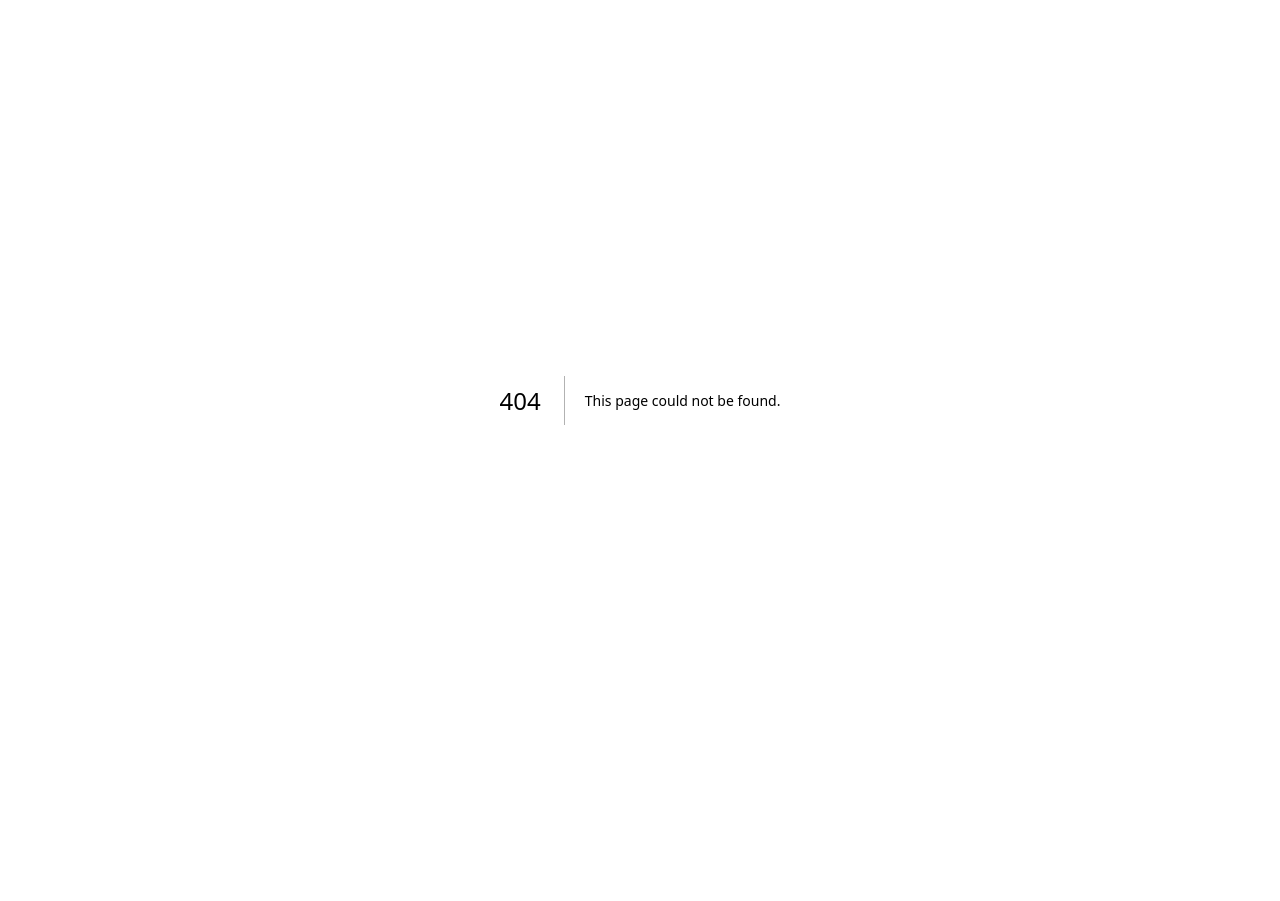
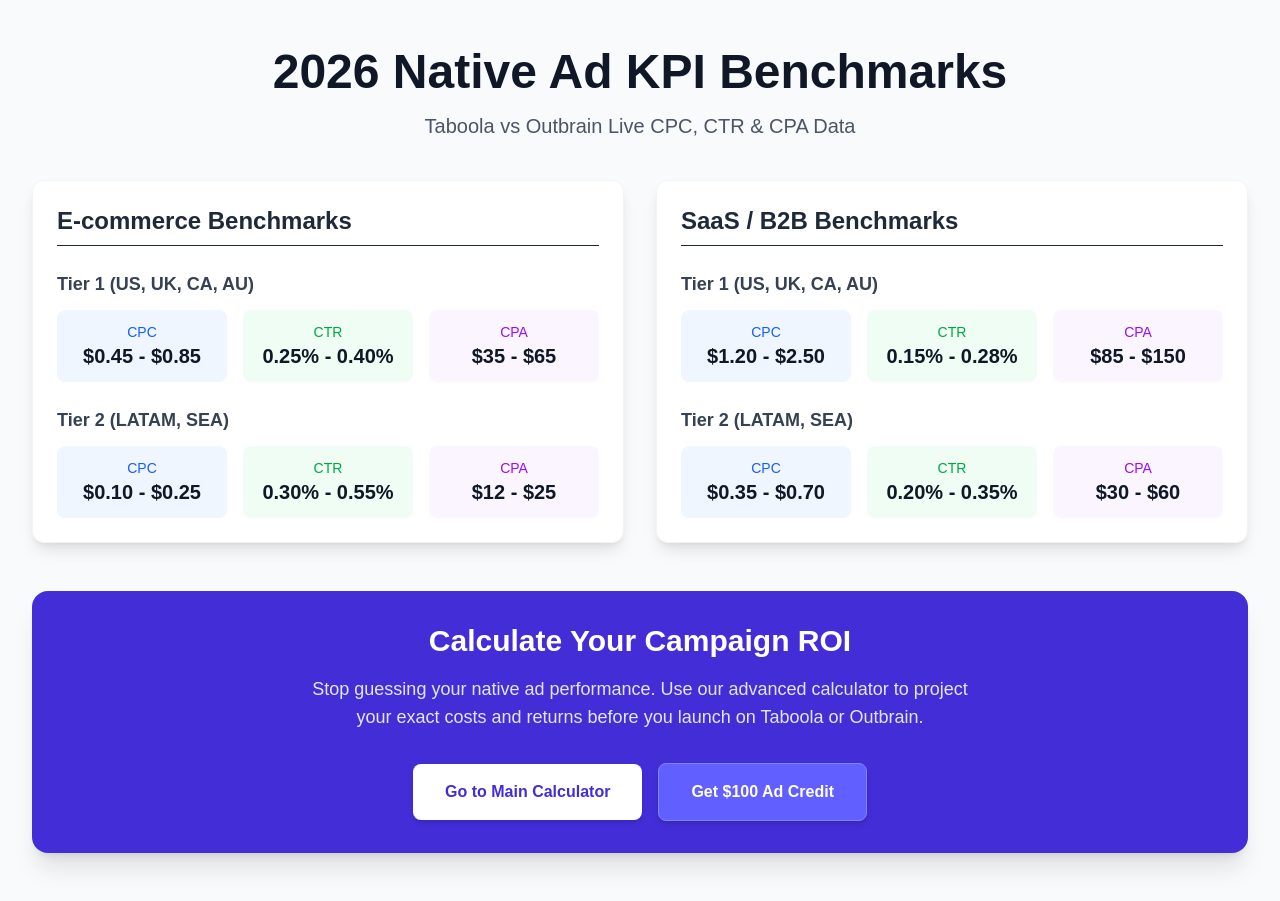
Before and after one commit to wcy150817-ai/influencer-rate-calculator, a Next.js app: page /native-ad-benchmarks-taboola-outbrain in a window 1280 px wide. Before the commit this address had no page. Before the commit the page ends 800 px from the top, so only its background shows below. Built offline with nearby package versions, Linux system fonts and the light colour scheme.

Commit message:
feat: Add Native Ad KPI Benchmarks dashboard

```diff
--- /dev/null
+++ b/src/app/native-ad-benchmarks-taboola-outbrain/page.tsx
@@ -0,0 +1,167 @@
+import React from 'react';
+import { Metadata } from 'next';
+import Link from 'next/link';
+
+export const metadata: Metadata = {
+  title: '2026 Native Ad KPI Benchmarks: Taboola vs Outbrain Live CPC Data',
+  description: 'Compare live CPC, CTR, and CPA benchmarks for Taboola and Outbrain across Tier 1 and Tier 2 geos for E-com and SaaS.',
+};
+
+export default function NativeAdBenchmarksPage() {
+  const jsonLd = {
+    '@context': 'https://schema.org',
+    '@graph': [
+      {
+        '@type': 'Article',
+        headline: '2026 Native Ad KPI Benchmarks: Taboola vs Outbrain Live CPC Data',
+        description: 'Detailed analysis of native advertising KPIs for Taboola and Outbrain in 2026.',
+        author: {
+          '@type': 'Organization',
+          name: 'Influencer Rate Calculator'
+        }
+      },
+      {
+        '@type': 'Dataset',
+        name: '2026 Taboola and Outbrain KPI Benchmarks',
+        description: 'CPC, CTR, and CPA data for native ads across different verticals and tiers.',
+        creator: {
+          '@type': 'Organization',
+          name: 'Influencer Rate Calculator'
+        }
+      }
+    ]
+  };
+
+  return (
+    <div className="min-h-screen bg-gray-50 py-12 px-4 sm:px-6 lg:px-8">
+      <script
+        type="application/ld+json"
+        dangerouslySetInnerHTML={{ __html: JSON.stringify(jsonLd) }}
+      />
+      <div className="max-w-7xl mx-auto">
+        <header className="mb-10 text-center">
+          <h1 className="text-4xl font-extrabold text-gray-900 sm:text-5xl">
+            2026 Native Ad KPI Benchmarks
+          </h1>
+          <p className="mt-4 text-xl text-gray-600">
+            Taboola vs Outbrain Live CPC, CTR & CPA Data
+          </p>
+        </header>
+
+        {/* Dashboard Grid */}
+        <div className="grid grid-cols-1 md:grid-cols-2 gap-8 mb-12">
+
+          {/* E-commerce Card */}
+          <div className="bg-white rounded-xl shadow-lg p-6 border border-gray-100">
+            <h2 className="text-2xl font-bold text-gray-800 mb-6 border-b pb-2">E-commerce Benchmarks</h2>
+
+            <div className="space-y-6">
+              <div>
+                <h3 className="text-lg font-semibold text-gray-700 mb-3">Tier 1 (US, UK, CA, AU)</h3>
+                <div className="grid grid-cols-3 gap-4 text-center">
+                  <div className="bg-blue-50 p-3 rounded-lg">
+                    <p className="text-sm text-blue-600 font-medium">CPC</p>
+                    <p className="text-xl font-bold text-gray-900">$0.45 - $0.85</p>
+                  </div>
+                  <div className="bg-green-50 p-3 rounded-lg">
+                    <p className="text-sm text-green-600 font-medium">CTR</p>
+                    <p className="text-xl font-bold text-gray-900">0.25% - 0.40%</p>
+                  </div>
+                  <div className="bg-purple-50 p-3 rounded-lg">
+                    <p className="text-sm text-purple-600 font-medium">CPA</p>
+                    <p className="text-xl font-bold text-gray-900">$35 - $65</p>
+                  </div>
+                </div>
+              </div>
+
+              <div>
+                <h3 className="text-lg font-semibold text-gray-700 mb-3">Tier 2 (LATAM, SEA)</h3>
+                <div className="grid grid-cols-3 gap-4 text-center">
+                  <div className="bg-blue-50 p-3 rounded-lg">
+                    <p className="text-sm text-blue-600 font-medium">CPC</p>
+                    <p className="text-xl font-bold text-gray-900">$0.10 - $0.25</p>
+                  </div>
+                  <div className="bg-green-50 p-3 rounded-lg">
+                    <p className="text-sm text-green-600 font-medium">CTR</p>
+                    <p className="text-xl font-bold text-gray-900">0.30% - 0.55%</p>
+                  </div>
+                  <div className="bg-purple-50 p-3 rounded-lg">
+                    <p className="text-sm text-purple-600 font-medium">CPA</p>
+                    <p className="text-xl font-bold text-gray-900">$12 - $25</p>
+                  </div>
+                </div>
+              </div>
+            </div>
+          </div>
+
+          {/* SaaS Card */}
+          <div className="bg-white rounded-xl shadow-lg p-6 border border-gray-100">
+            <h2 className="text-2xl font-bold text-gray-800 mb-6 border-b pb-2">SaaS / B2B Benchmarks</h2>
+
+            <div className="space-y-6">
+              <div>
+                <h3 className="text-lg font-semibold text-gray-700 mb-3">Tier 1 (US, UK, CA, AU)</h3>
+                <div className="grid grid-cols-3 gap-4 text-center">
+                  <div className="bg-blue-50 p-3 rounded-lg">
+                    <p className="text-sm text-blue-600 font-medium">CPC</p>
+                    <p className="text-xl font-bold text-gray-900">$1.20 - $2.50</p>
+                  </div>
+                  <div className="bg-green-50 p-3 rounded-lg">
+                    <p className="text-sm text-green-600 font-medium">CTR</p>
+                    <p className="text-xl font-bold text-gray-900">0.15% - 0.28%</p>
+                  </div>
+                  <div className="bg-purple-50 p-3 rounded-lg">
+                    <p className="text-sm text-purple-600 font-medium">CPA</p>
+                    <p className="text-xl font-bold text-gray-900">$85 - $150</p>
+                  </div>
+                </div>
+              </div>
+
+              <div>
+                <h3 className="text-lg font-semibold text-gray-700 mb-3">Tier 2 (LATAM, SEA)</h3>
+                <div className="grid grid-cols-3 gap-4 text-center">
+                  <div className="bg-blue-50 p-3 rounded-lg">
+                    <p className="text-sm text-blue-600 font-medium">CPC</p>
+                    <p className="text-xl font-bold text-gray-900">$0.35 - $0.70</p>
+                  </div>
+                  <div className="bg-green-50 p-3 rounded-lg">
+                    <p className="text-sm text-green-600 font-medium">CTR</p>
+                    <p className="text-xl font-bold text-gray-900">0.20% - 0.35%</p>
+                  </div>
+                  <div className="bg-purple-50 p-3 rounded-lg">
+                    <p className="text-sm text-purple-600 font-medium">CPA</p>
+                    <p className="text-xl font-bold text-gray-900">$30 - $60</p>
+                  </div>
+                </div>
+              </div>
+            </div>
+          </div>
+
+        </div>
+
+        {/* CTA Section */}
+        <div className="bg-indigo-700 rounded-2xl shadow-xl p-8 text-center text-white">
+          <h2 className="text-3xl font-bold mb-4">Calculate Your Campaign ROI</h2>
+          <p className="text-lg mb-8 text-indigo-100 max-w-2xl mx-auto">
+            Stop guessing your native ad performance. Use our advanced calculator to project your exact costs and returns before you launch on Taboola or Outbrain.
+          </p>
+          <div className="flex flex-col sm:flex-row justify-center items-center gap-4">
+            <Link
+              href="/"
+              className="px-8 py-4 bg-white text-indigo-700 font-bold rounded-lg hover:bg-gray-50 transition-colors shadow-md w-full sm:w-auto"
+            >
+              Go to Main Calculator
+            </Link>
+            <Link
+              href="#affiliate-offer"
+              className="px-8 py-4 bg-indigo-500 text-white font-bold rounded-lg hover:bg-indigo-400 transition-colors shadow-md w-full sm:w-auto border border-indigo-400"
+            >
+              Get $100 Ad Credit
+            </Link>
+          </div>
+        </div>
+
+      </div>
+    </div>
+  );
+}
```
